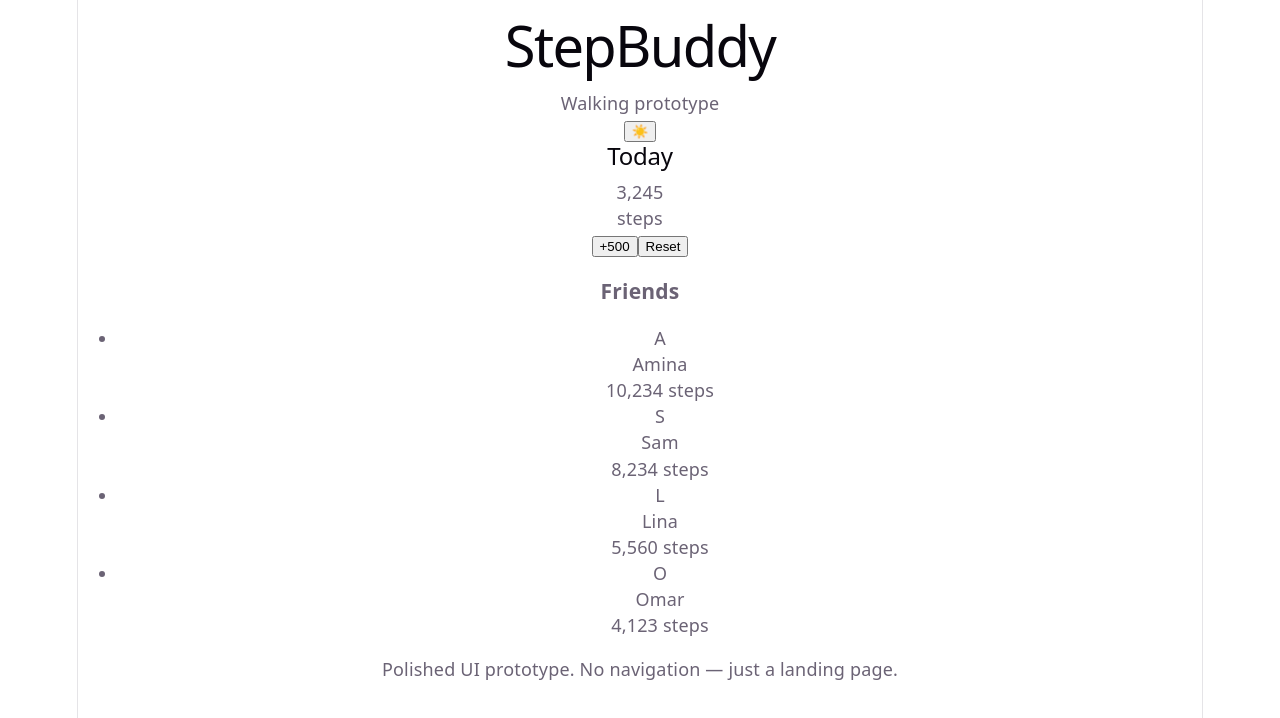
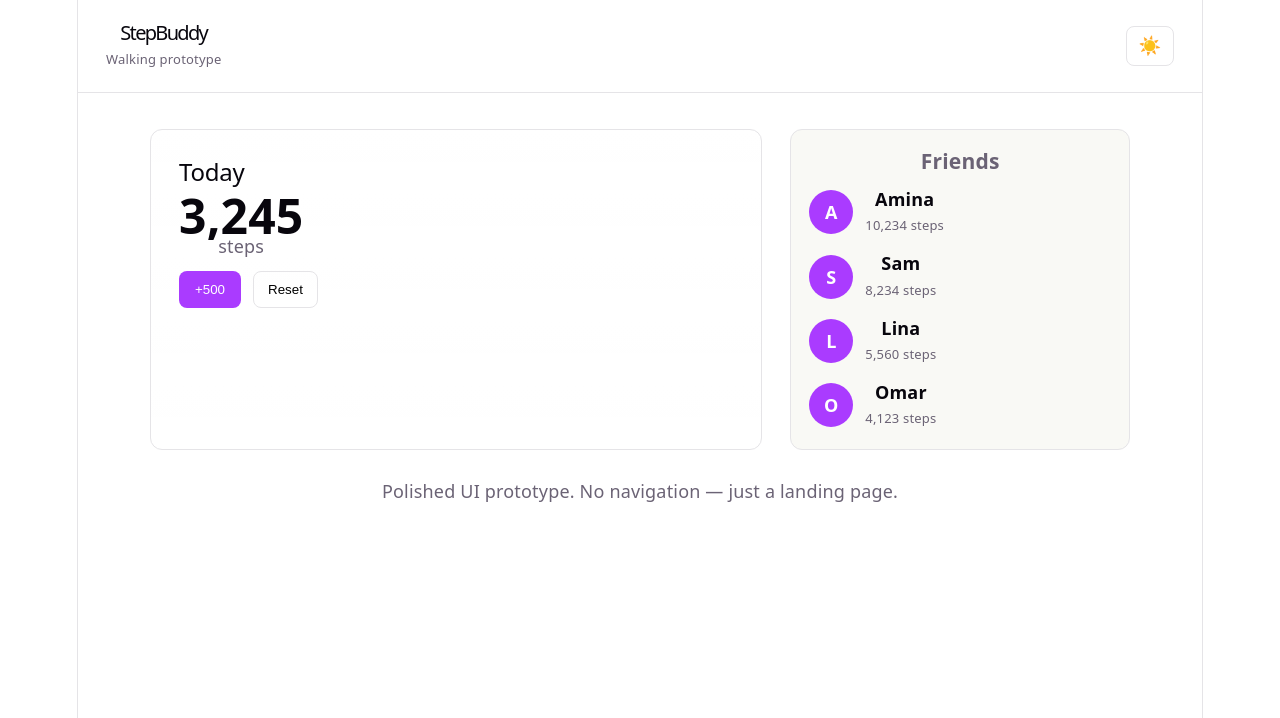
Before and after one commit to Ace-abdull/gomycode-final-mern-application-project-step-buddy-draft, a React (Vite) app: page / in a window 1280 px wide. Shown: the top 718 px of the page. Built offline with nearby package versions, Linux system fonts and the light colour scheme.

Commit message:
style(ui): polish landing styles and circular counter

```diff
--- a/src/App.css
+++ b/src/App.css
@@ -50,41 +50,64 @@
     z-index: 0;
     top: 107px;
     height: 26px;
-    width: auto;
-    transform: perspective(2000px) rotateZ(300deg) rotateX(40deg) rotateY(39deg)
-      scale(0.8);
-  }
-}
+    .steps {
+      flex: 1 1 60%;
+      padding: 28px;
+      display: flex;
+      flex-direction: column;
+      gap: 18px;
+      align-items: center;
+      justify-content: center;
+    }
 
-#center {
-  display: flex;
-  flex-direction: column;
-  gap: 25px;
-  place-content: center;
-  place-items: center;
-  flex-grow: 1;
+    .circle {
+      width: 300px;
+      height: 300px;
+      border-radius: 999px;
+      display: flex;
+      flex-direction: column;
+      align-items: center;
+      justify-content: center;
+      background: linear-gradient(
+        180deg,
+        rgba(170, 59, 255, 0.12),
+        rgba(0, 0, 0, 0.02)
+      );
+      border: 1px solid var(--accent-border);
+      box-shadow: var(--shadow);
+    }
 
-  @media (max-width: 1024px) {
-    padding: 32px 20px 24px;
-    gap: 18px;
-  }
-}
+    .steps-count {
+      font-size: 48px;
+      font-weight: 700;
+      color: var(--text-h);
+    }
+    .steps-label {
+      color: var(--text);
+      margin-top: 6px;
+    }
 
-#next-steps {
-  display: flex;
-  border-top: 1px solid var(--border);
-  text-align: left;
-
-  & > div {
-    flex: 1 1 0;
-    padding: 32px;
-    @media (max-width: 1024px) {
-      padding: 24px 20px;
+    .actions {
+      display: flex;
+      gap: 12px;
+      margin-top: 6px;
     }
-  }
-
-  .icon {
-    margin-bottom: 16px;
+    .primary {
+      background: var(--accent);
+      color: white;
+      border: none;
+      padding: 10px 18px;
+      border-radius: 999px;
+      cursor: pointer;
+      font-weight: 600;
+    }
+    .secondary {
+      background: transparent;
+      border: 1px solid var(--border);
+      padding: 10px 14px;
+      border-radius: 999px;
+      cursor: pointer;
+    }
     width: 22px;
     height: 22px;
   }
@@ -167,7 +190,7 @@
 
   &::before,
   &::after {
-    content: '';
+    content: "";
     position: absolute;
     top: -4.5px;
     border: 5px solid transparent;
@@ -182,3 +205,159 @@
     border-right-color: var(--border);
   }
 }
+
+/* Landing page styles */
+.landing {
+  display: flex;
+  flex-direction: column;
+  min-height: 100svh;
+}
+
+.topbar {
+  display: flex;
+  justify-content: space-between;
+  align-items: center;
+  padding: 20px 28px;
+  border-bottom: 1px solid var(--border);
+}
+
+.brand h1 {
+  margin: 0;
+  font-size: 20px;
+  color: var(--text-h);
+}
+.brand .tag {
+  margin: 0;
+  font-size: 13px;
+  color: var(--text);
+}
+
+.theme-toggle {
+  font-size: 18px;
+  padding: 8px 12px;
+  border-radius: 8px;
+  background: transparent;
+  border: 1px solid var(--border);
+  cursor: pointer;
+}
+
+.home {
+  padding: 36px 28px;
+  display: flex;
+  flex-direction: column;
+  gap: 28px;
+  align-items: center;
+}
+
+.hero-card {
+  display: flex;
+  gap: 28px;
+  width: 100%;
+  max-width: 980px;
+  align-items: stretch;
+}
+
+.steps {
+  flex: 1 1 60%;
+  background: linear-gradient(180deg, rgba(255, 255, 255, 0.02), transparent);
+  padding: 28px;
+  border-radius: 12px;
+  border: 1px solid var(--border);
+  display: flex;
+  flex-direction: column;
+  align-items: flex-start;
+}
+
+.steps-count {
+  font-size: 48px;
+  font-weight: 700;
+  color: var(--text-h);
+  margin: 8px 0 4px;
+}
+.steps-label {
+  color: var(--text);
+  margin-bottom: 12px;
+}
+
+.actions {
+  display: flex;
+  gap: 12px;
+}
+.primary {
+  background: var(--accent);
+  color: white;
+  border: none;
+  padding: 10px 16px;
+  border-radius: 8px;
+  cursor: pointer;
+}
+.secondary {
+  background: transparent;
+  border: 1px solid var(--border);
+  padding: 10px 14px;
+  border-radius: 8px;
+  cursor: pointer;
+}
+
+.friends {
+  width: 320px;
+  background: var(--social-bg);
+  border-radius: 12px;
+  padding: 18px;
+  border: 1px solid var(--border);
+}
+.friends h3 {
+  margin: 0 0 12px 0;
+}
+.friends ul {
+  list-style: none;
+  padding: 0;
+  margin: 0;
+  display: flex;
+  flex-direction: column;
+  gap: 12px;
+}
+.friend {
+  display: flex;
+  gap: 12px;
+  align-items: center;
+}
+.avatar {
+  width: 44px;
+  height: 44px;
+  border-radius: 999px;
+  background: var(--accent);
+  color: white;
+  display: flex;
+  align-items: center;
+  justify-content: center;
+  font-weight: 600;
+}
+.meta .name {
+  font-weight: 600;
+  color: var(--text-h);
+}
+.meta .fsteps {
+  font-size: 13px;
+  color: var(--text);
+}
+
+.info {
+  color: var(--text);
+  text-align: center;
+}
+
+@media (max-width: 900px) {
+  .hero-card {
+    flex-direction: column;
+  }
+  .friends {
+    width: 100%;
+  }
+  .steps {
+    width: 100%;
+  }
+  .topbar {
+    padding: 12px 16px;
+  }
+}
```
